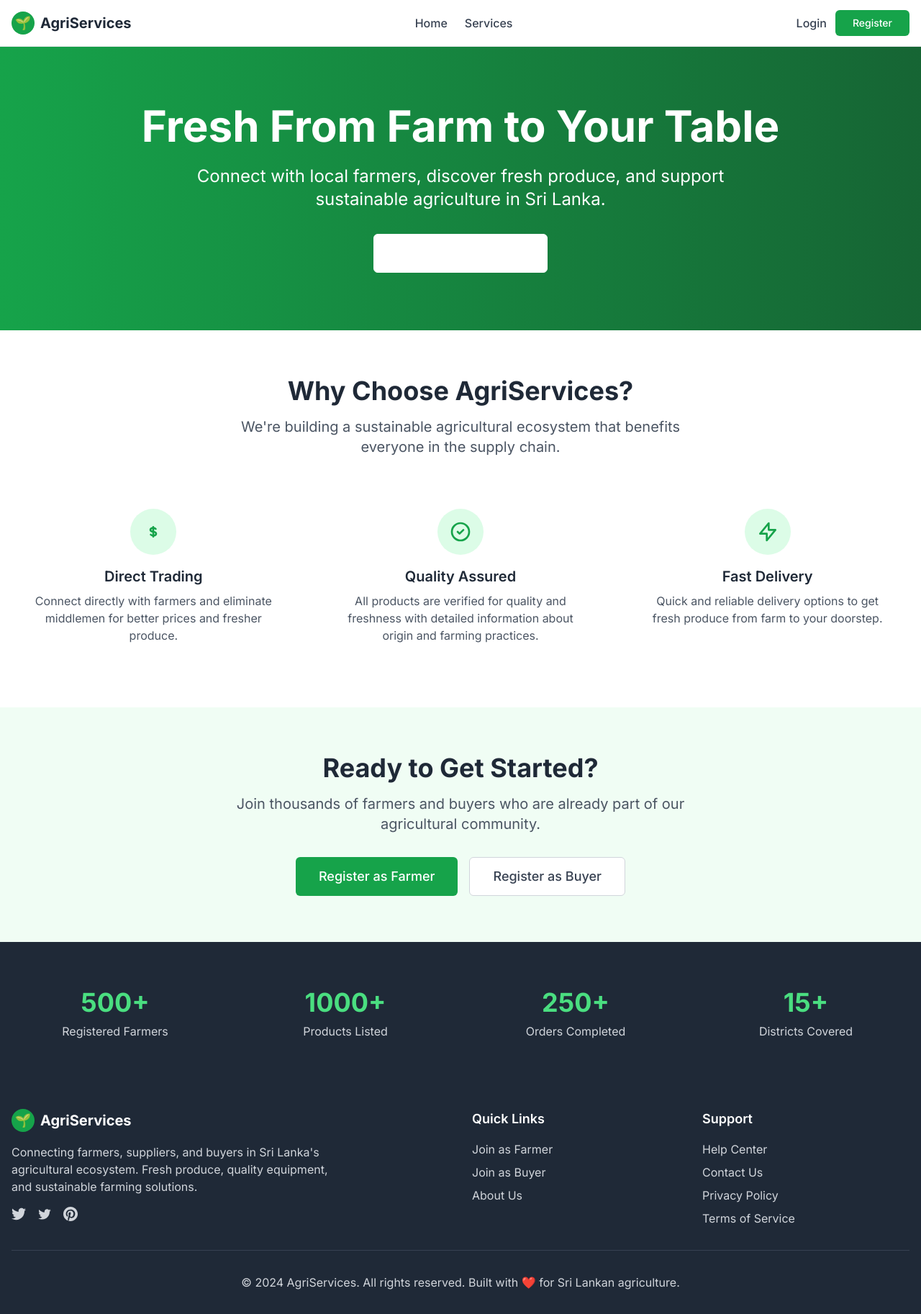
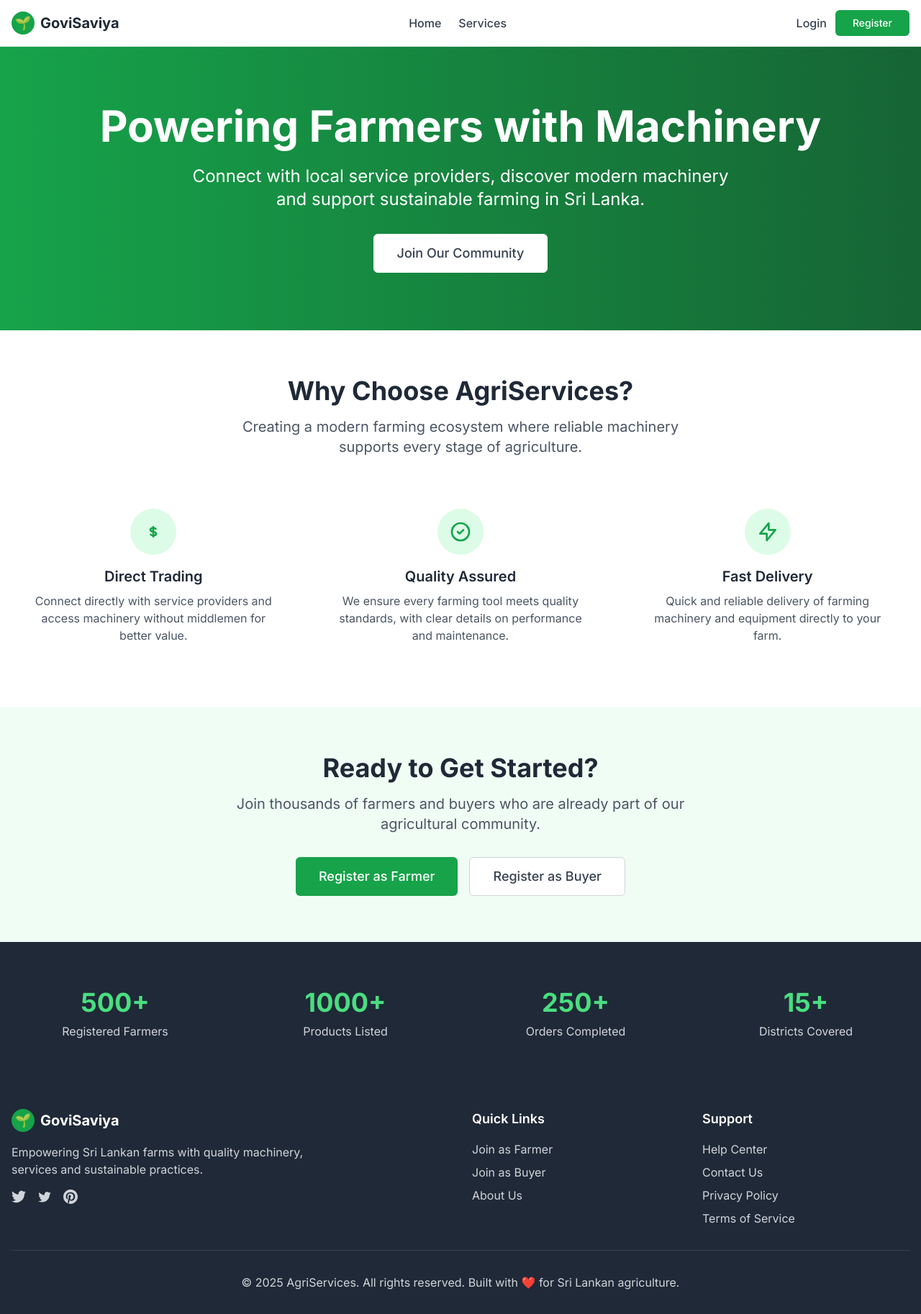
Before and after one commit to gayancp/Agri-services-system-master-main_2, a React (Vite) app in the folder Agri-services-system-master-main/frontend/: page / in a window 1280 px wide. Shown: the whole page at 72% size. Built offline with nearby package versions, Linux system fonts and the light colour scheme; no server answers.

Commit message:
order component

```diff
--- a/Agri-services-system-master-main/frontend/src/components/layout/Footer.jsx
+++ b/Agri-services-system-master-main/frontend/src/components/layout/Footer.jsx
@@ -12,11 +12,10 @@ const Footer = () => {
               <div className="w-8 h-8 bg-green-600 rounded-full flex items-center justify-center">
                 <span className="text-white font-bold text-lg">🌱</span>
               </div>
-              <span className="text-xl font-bold">AgriServices</span>
+              <span className="text-xl font-bold">GoviSaviya</span>
             </div>
             <p className="text-gray-300 mb-4 max-w-md">
-              Connecting farmers, suppliers, and buyers in Sri Lanka's agricultural ecosystem.
-              Fresh produce, quality equipment, and sustainable farming solutions.
+              Empowering Sri Lankan farms with quality machinery, services and sustainable practices.
             </p>
             <div className="flex space-x-4">
               <a href="#" className="text-gray-300 hover:text-green-400 transition-colors">
@@ -90,7 +89,7 @@ const Footer = () => {
 
         <div className="border-t border-gray-700 mt-8 pt-8 text-center">
           <p className="text-gray-300">
-            © 2024 AgriServices. All rights reserved. Built with ❤️ for Sri Lankan agriculture.
+            © 2025 AgriServices. All rights reserved. Built with ❤️ for Sri Lankan agriculture.
           </p>
         </div>
       </div>
--- a/Agri-services-system-master-main/frontend/src/components/layout/Navbar.jsx
+++ b/Agri-services-system-master-main/frontend/src/components/layout/Navbar.jsx
@@ -18,7 +18,7 @@ const Navbar = () => {
             <div className="w-8 h-8 bg-green-600 rounded-full flex items-center justify-center">
               <span className="text-white font-bold text-lg">🌱</span>
             </div>
-            <span className="text-xl font-bold text-gray-800">AgriServices</span>
+            <span className="text-xl font-bold text-gray-800">GoviSaviya</span>
           </Link>
 
           {/* Navigation Links */}
--- a/Agri-services-system-master-main/frontend/src/components/orders/OrdersPage.jsx
+++ b/Agri-services-system-master-main/frontend/src/components/orders/OrdersPage.jsx
@@ -38,6 +38,7 @@ const OrdersPage = () => {
     time: '',
     notes: ''
   });
+  const [searchTerm, setSearchTerm] = useState('');
 
   useEffect(() => {
     if (user) {
@@ -270,6 +271,11 @@ Thank you for using our Agricultural Services platform!
     );
   }
 
+    // Filter bookings by service title (case-insensitive)
+  const filteredBookings = bookings.filter((b) =>
+    b.serviceDetails?.title?.toLowerCase().includes(searchTerm.trim().toLowerCase())
+  );
+
   return (
     <div className="container mx-auto px-4 py-8">
       <div className="flex justify-between items-center mb-6">
@@ -283,24 +289,32 @@ Thank you for using our Agricultural Services platform!
         </button>
       </div>
 
-      {/* Filters */}
-      {/* <div className="mb-6">
-        <div className="flex items-center space-x-4">
-          <Filter className="w-5 h-5 text-gray-600" />
-          <select
-            value={statusFilter}
-            onChange={(e) => setStatusFilter(e.target.value)}
-            className="border border-gray-300 rounded-lg px-3 py-2 focus:ring-2 focus:ring-blue-500 focus:border-transparent"
+      {/* Search bar (search by service name) */}
+      <div className="flex items-center justify-between mb-6">
+        <div className="relative w-full max-w-md">
+          <div className="absolute inset-y-0 left-0 pl-3 flex items-center pointer-events-none">
+            <Filter className="w-4 h-4 text-gray-400" />
+          </div>
+          <input
+            type="text"
+            value={searchTerm}
+            onChange={(e) => setSearchTerm(e.target.value)}
+            placeholder="Search by service name..."
+            className="w-full pl-10 pr-10 py-2 border border-gray-300 rounded-lg focus:ring-2 focus:ring-blue-500 focus:border-transparent"
+          />
+          {searchTerm && (
+            <button
+              type="button"
+              onClick={() => setSearchTerm('')}
+              className="absolute right-2 top-1/2 transform -translate-y-1/2 text-gray-500 hover:text-gray-700"
+              aria-label="Clear search"
             >
-            <option value="all">All Bookings</option>
-            <option value="pending_confirmation">Pending Confirmation</option>
-            <option value="confirmed">Confirmed</option>
-            <option value="in_progress">In Progress</option>
-            <option value="completed">Completed</option>
-            <option value="cancelled">Cancelled</option>
-          </select>
+              <XCircle className="w-5 h-5" />
+            </button>
+          )}
         </div>
-      </div> */}
+      </div>
+
 
       {error && (
         <div className="bg-red-100 border border-red-400 text-red-700 px-4 py-3 rounded mb-6">
@@ -308,20 +322,21 @@ Thank you for using our Agricultural Services platform!
         </div>
       )}
 
-      {bookings.length === 0 ? (
+      {filteredBookings.length === 0 ? (
       <div className="text-center py-12">
         <Calendar className="w-16 h-16 text-gray-400 mx-auto mb-4" />
-          <h3 className="text-xl font-semibold text-gray-600 mb-2">No bookings found</h3>
+        <h3 className="text-xl font-semibold text-gray-600 mb-2">No matching bookings</h3>
         <p className="text-gray-500">
-            {statusFilter === 'all'
+          {searchTerm
+            ? `No services found matching "${searchTerm}".`
+            : statusFilter === 'all'
             ? "You haven't made any service bookings yet."
-              : `No bookings with status "${statusFilter.replace('_', ' ')}" found.`
-            }
+            : `No bookings with status "${statusFilter.replace('_', ' ')}" found.`}
         </p>
       </div>
       ) : (
     <div className="grid gap-6">
-          {bookings.map((booking) => (
+          {filteredBookings.map((booking) => (
             <div key={booking._id} className="bg-white rounded-lg shadow-md border border-gray-200 overflow-hidden">
               <div className="p-6">
                 <div className="flex justify-between items-start mb-4">
@@ -447,6 +462,7 @@ Thank you for using our Agricultural Services platform!
                         Delete
                       </button>
                     )}
+
                   </div>
                 </div>
               </div>
--- a/Agri-services-system-master-main/frontend/src/components/pages/HomePage.jsx
+++ b/Agri-services-system-master-main/frontend/src/components/pages/HomePage.jsx
@@ -11,17 +11,17 @@ const HomePage = () => {
       <section className="bg-gradient-to-r from-green-600 to-green-800 text-white py-20">
         <div className="container mx-auto px-4 text-center">
           <h1 className="text-4xl md:text-6xl font-bold mb-6">
-            Fresh From Farm to Your Table
+            Powering Farmers with Machinery
           </h1>
           <p className="text-xl md:text-2xl mb-8 max-w-3xl mx-auto">
-            Connect with local farmers, discover fresh produce, and support sustainable agriculture in Sri Lanka.
+            Connect with local service providers, discover modern machinery and support sustainable farming in Sri Lanka.
           </p>
           <div className="flex flex-col sm:flex-row gap-4 justify-center">
             {/* Browse Products button removed */}
             {!isAuthenticated && (
               <Link
                 to="/register"
-                className="btn-outline text-lg px-8 py-3 border-white text-white hover:bg-white hover:text-green-600"
+                className="btn-outline text-lg px-8 py-3 border-white text-green hover:bg-white hover:text-green-600"
               >
                 Join Our Community
               </Link>
@@ -38,7 +38,7 @@ const HomePage = () => {
               Why Choose AgriServices?
             </h2>
             <p className="text-xl text-gray-600 max-w-2xl mx-auto">
-              We're building a sustainable agricultural ecosystem that benefits everyone in the supply chain.
+              Creating a modern farming ecosystem where reliable machinery supports every stage of agriculture.
             </p>
           </div>
 
@@ -52,7 +52,7 @@ const HomePage = () => {
               </div>
               <h3 className="text-xl font-semibold text-gray-800 mb-2">Direct Trading</h3>
               <p className="text-gray-600">
-                Connect directly with farmers and eliminate middlemen for better prices and fresher produce.
+                Connect directly with service providers and access machinery without middlemen for better value.
               </p>
             </div>
 
@@ -65,7 +65,7 @@ const HomePage = () => {
               </div>
               <h3 className="text-xl font-semibold text-gray-800 mb-2">Quality Assured</h3>
               <p className="text-gray-600">
-                All products are verified for quality and freshness with detailed information about origin and farming practices.
+                We ensure every farming tool meets quality standards, with clear details on performance and maintenance.
               </p>
             </div>
 
@@ -78,7 +78,7 @@ const HomePage = () => {
               </div>
               <h3 className="text-xl font-semibold text-gray-800 mb-2">Fast Delivery</h3>
               <p className="text-gray-600">
-                Quick and reliable delivery options to get fresh produce from farm to your doorstep.
+                Quick and reliable delivery of farming machinery and equipment directly to your farm.
               </p>
             </div>
           </div>
--- a/Agri-services-system-master-main/frontend/src/components/tickets/TicketsPage.jsx
+++ b/Agri-services-system-master-main/frontend/src/components/tickets/TicketsPage.jsx
@@ -383,7 +383,7 @@ const TicketsPage = () => {
   }
 
   return (
-    <div className="min-h-screen bg-gray-100 py-8">
+    <div className="min-h-screen bg-blue-100 py-8">
       <div className="max-w-7xl mx-auto px-4">
         {/* Header */}
         <div className="bg-white rounded-lg shadow-md p-6 mb-6">
--- a/Agri-services-system-master-main/frontend/src/index.css
+++ b/Agri-services-system-master-main/frontend/src/index.css
@@ -17,6 +17,10 @@
 @layer components {
   .btn {
     @apply inline-flex items-center justify-center rounded-md text-sm font-medium transition-colors focus-visible:outline-none focus-visible:ring-2 focus-visible:ring-green-500 disabled:pointer-events-none disabled:opacity-50;
+  }
+
+  .btn-temp{
+    @apply btn bg-green-600 text-white hover:bg-green-700 px-6 py-2 ml-4;
   }
 
   .btn-primary {
```
Also changed, not shown: Agri-services-system-master-main/frontend/src/components/payment/ServicePaymentPage.jsx (+35 -6 lines), 2 other files (tests, documents, lock files or other folders). Lines whose indentation alone changed are shown as unchanged.
